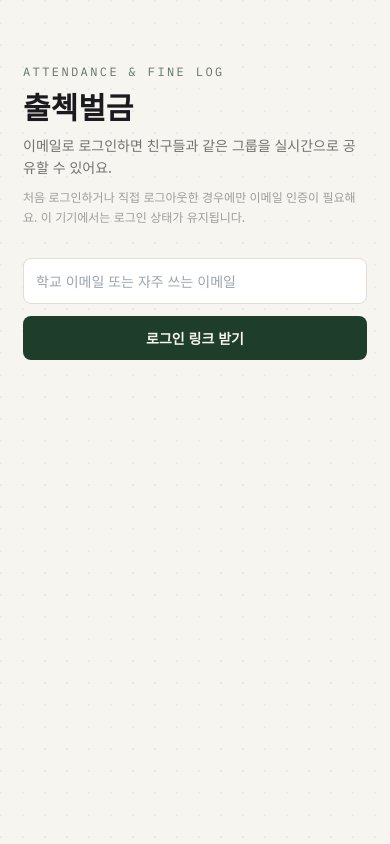
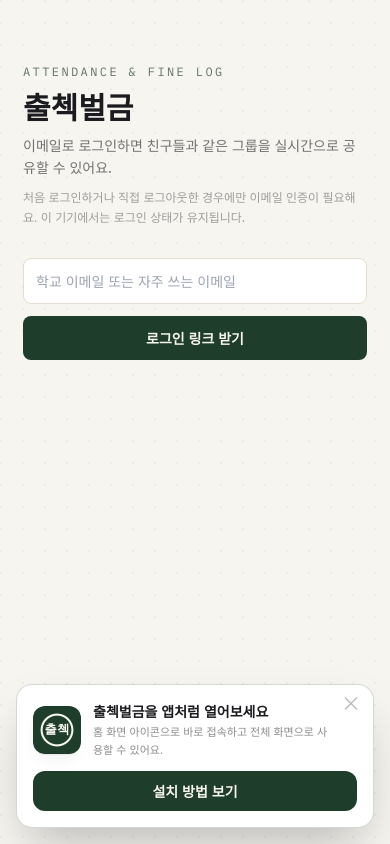
Before and after one commit to Hibeom0929/no-excuse, a React (Vite) app: page / in a window 390 px wide. Built offline with nearby package versions, Linux system fonts and the light colour scheme; no server answers; the HTML template or start-up script is replaced by a standard one.

Commit message:
feat: add mobile app install experience

```diff
--- a/index.html
+++ b/index.html
@@ -12,6 +12,7 @@
     <link rel="icon" type="image/png" sizes="192x192" href="/icons/icon-192.png" />
 
     <!-- 홈 화면에 추가해서 실행했을 때 브라우저 주소창을 숨기고 앱처럼 보이게 함 (iOS Safari 전용 설정) -->
+    <meta name="mobile-web-app-capable" content="yes" />
     <meta name="apple-mobile-web-app-capable" content="yes" />
     <meta name="apple-mobile-web-app-status-bar-style" content="black-translucent" />
     <meta name="apple-mobile-web-app-title" content="출첵벌금" />
--- a/src/App.tsx
+++ b/src/App.tsx
@@ -6,6 +6,7 @@ import Onboarding from './components/Onboarding'
 import GroupHome from './components/GroupHome'
 import GroupDashboard from './components/GroupDashboard'
 import ErrorBoundary from './components/ErrorBoundary'
+import InstallAppPrompt from './components/InstallAppPrompt'
 
 function Shell() {
   const [groupId, setGroupId] = useState<string | null>(null)
@@ -53,6 +54,7 @@ export default function App() {
     <ErrorBoundary>
       <AuthProvider>
         <Gate />
+        <InstallAppPrompt />
       </AuthProvider>
     </ErrorBoundary>
   )
--- /dev/null
+++ b/src/components/InstallAppPrompt.tsx
@@ -0,0 +1,125 @@
+import React, { useEffect, useState } from 'react'
+
+interface BeforeInstallPromptEvent extends Event {
+  prompt: () => Promise<void>
+  userChoice: Promise<{ outcome: 'accepted' | 'dismissed' }>
+}
+
+const DISMISSED_AT_KEY = 'no-excuse-install-prompt-dismissed-at'
+const DISMISS_FOR_MS = 7 * 24 * 60 * 60 * 1000
+
+function isInstalled() {
+  const navigatorWithStandalone = navigator as Navigator & { standalone?: boolean }
+  return window.matchMedia('(display-mode: standalone)').matches || navigatorWithStandalone.standalone === true
+}
+
+function isIos() {
+  return /iPad|iPhone|iPod/.test(navigator.userAgent)
+    || (navigator.platform === 'MacIntel' && navigator.maxTouchPoints > 1)
+}
+
+function isMobileDevice() {
+  return isIos() || /Android/i.test(navigator.userAgent)
+    || window.matchMedia('(max-width: 767px)').matches
+}
+
+export default function InstallAppPrompt() {
+  const [installEvent, setInstallEvent] = useState<BeforeInstallPromptEvent | null>(null)
+  const [visible, setVisible] = useState(false)
+  const [showInstallSteps, setShowInstallSteps] = useState(false)
+  const ios = typeof navigator !== 'undefined' && isIos()
+
+  useEffect(() => {
+    if (isInstalled() || !isMobileDevice()) return
+
+    const dismissedAt = Number(window.localStorage.getItem(DISMISSED_AT_KEY) ?? 0)
+    if (Date.now() - dismissedAt < DISMISS_FOR_MS) return
+
+    const handleInstallPrompt = (event: Event) => {
+      event.preventDefault()
+      setInstallEvent(event as BeforeInstallPromptEvent)
+      setVisible(true)
+    }
+    const handleInstalled = () => {
+      setInstallEvent(null)
+      setVisible(false)
+    }
+
+    window.addEventListener('beforeinstallprompt', handleInstallPrompt)
+    window.addEventListener('appinstalled', handleInstalled)
+
+    // iOS Safari와 설치 이벤트를 제공하지 않는 모바일 브라우저에도 직접 안내한다.
+    setVisible(true)
+
+    return () => {
+      window.removeEventListener('beforeinstallprompt', handleInstallPrompt)
+      window.removeEventListener('appinstalled', handleInstalled)
+    }
+  }, [])
+
+  const dismiss = () => {
+    window.localStorage.setItem(DISMISSED_AT_KEY, String(Date.now()))
+    setVisible(false)
+  }
+
+  const install = async () => {
+    if (!installEvent) {
+      setShowInstallSteps(true)
+      return
+    }
+
+    await installEvent.prompt()
+    const choice = await installEvent.userChoice
+    if (choice.outcome === 'accepted') {
+      setInstallEvent(null)
+      setVisible(false)
+    } else {
+      dismiss()
+    }
+  }
+
+  if (!visible) return null
+
+  return (
+    <aside
+      aria-label="앱 설치 안내"
+      className="fixed inset-x-4 z-50 mx-auto max-w-md rounded-2xl border border-campus/20 bg-white p-4 shadow-2xl"
+      style={{ bottom: 'calc(env(safe-area-inset-bottom) + 1rem)' }}
+    >
+      <button
+        type="button"
+        onClick={dismiss}
+        aria-label="설치 안내 닫기"
+        className="absolute right-3 top-2 text-xl leading-none text-ink/30 hover:text-ink"
+      >
+        ×
+      </button>
+
+      <div className="flex items-center gap-3 pr-6">
+        <img src="/icons/icon-192.png" alt="" className="h-12 w-12 rounded-xl shadow-card" />
+        <div className="min-w-0 flex-1">
+          <p className="text-sm font-black text-ink">출첵벌금을 앱처럼 열어보세요</p>
+          <p className="mt-0.5 text-[11px] leading-relaxed text-ink/50">홈 화면 아이콘으로 바로 접속하고 전체 화면으로 사용할 수 있어요.</p>
+        </div>
+      </div>
+
+      {showInstallSteps ? (
+        <div className="mt-3 rounded-xl bg-paper px-3 py-2.5 text-xs leading-relaxed text-ink/70">
+          {ios ? (
+            <>Safari 아래쪽의 <strong>공유 버튼(□↑)</strong>을 누른 뒤<br /><strong>‘홈 화면에 추가’ → ‘추가’</strong>를 선택하세요.</>
+          ) : (
+            <>브라우저 오른쪽 위의 <strong>메뉴(⋮)</strong>를 누른 뒤<br /><strong>‘앱 설치’ 또는 ‘홈 화면에 추가’</strong>를 선택하세요.</>
+          )}
+        </div>
+      ) : (
+        <button
+          type="button"
+          onClick={install}
+          className="mt-3 w-full rounded-xl bg-campus py-2.5 text-sm font-bold text-paper hover:bg-campusLight"
+        >
+          {ios ? 'iPhone 설치 방법 보기' : installEvent ? '홈 화면에 앱 추가' : '설치 방법 보기'}
+        </button>
+      )}
+    </aside>
+  )
+}
--- a/vite.config.ts
+++ b/vite.config.ts
@@ -9,17 +9,21 @@ export default defineConfig({
       registerType: 'autoUpdate',
       includeAssets: ['icons/icon-source.svg'],
       manifest: {
+        id: '/',
         name: '출첵벌금 — 우리 과 출석 지킴이',
         short_name: '출첵벌금',
         description: '그룹 친구들과 시간표를 공유하고, 수업마다 출석 도장을 찍는 앱',
         start_url: '/',
+        scope: '/',
         display: 'standalone',
+        orientation: 'portrait-primary',
         background_color: '#F7F5F0',
         theme_color: '#1F3D2B',
         lang: 'ko',
+        categories: ['education', 'productivity'],
         icons: [
-          { src: '/icons/icon-192.png', sizes: '192x192', type: 'image/png' },
-          { src: '/icons/icon-512.png', sizes: '512x512', type: 'image/png' },
+          { src: '/icons/icon-192.png', sizes: '192x192', type: 'image/png', purpose: 'any' },
+          { src: '/icons/icon-512.png', sizes: '512x512', type: 'image/png', purpose: 'any' },
           { src: '/icons/maskable-512.png', sizes: '512x512', type: 'image/png', purpose: 'maskable' },
         ],
       },
```
Also changed, not shown: 2 other files (tests, documents, lock files or other folders).
